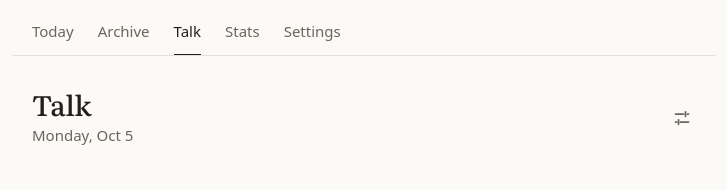
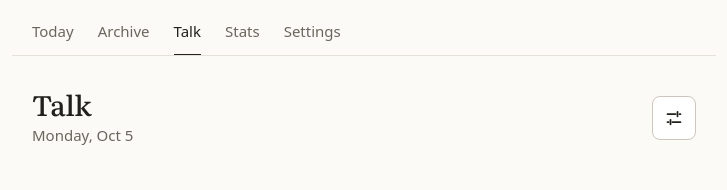
Before and after one commit to richielagito/diary, a React (Vite) app: page /chat in a window 1280 px wide. Shown: the top 190 px of the page, without its empty margins (276-1003 px from the left). Built offline with nearby package versions, Linux system fonts and the light colour scheme; no server answers.

Commit message:
fix(chat): the details icon looks like a button
The icon beside the Talk title was a bare glyph that did not read as
pressable. It now wears the default button: surface fill, strong
hairline, 8px corners, ink border on hover.

Co-Authored-By: Claude Opus 5.5 <noreply@anthropic.com>

```diff
--- a/src/styles.css
+++ b/src/styles.css
@@ -576,7 +576,10 @@ input:focus-visible + .file-btn { outline: 2px solid var(--text); outline-offset
 .chat > header { display: flex; align-items: center; justify-content: space-between; gap: 1rem; }
 .chat > header h1 { margin: 0; }
 .chat > header p { margin: 0.1rem 0 0; color: var(--muted); font-size: 0.9375rem; }
-.chat > header .icon-btn { margin-right: -0.5rem; }
+/* The way into the chat's details wears the default button, so it reads as something to press. */
+.chat > header .icon-btn { flex: none; border: 1px solid var(--border-strong); border-radius: 8px; background: var(--surface); color: var(--text); transition: border-color 150ms ease-out, transform 100ms ease-out; }
+.chat > header .icon-btn:hover { border-color: var(--text); background: var(--surface); }
+.chat > header .icon-btn:active { transform: translateY(1px); }
 .chat-empty { margin: auto 0; display: grid; justify-items: center; gap: 0.5rem; padding: 2rem 0; text-align: center; }
 .chat-empty h2 { margin: 0; font-family: var(--font-text); font-size: 1.125rem; font-weight: 500; }
 .chat-empty p { margin: 0; max-width: 30ch; color: var(--muted); font-size: 0.9375rem; }
```
